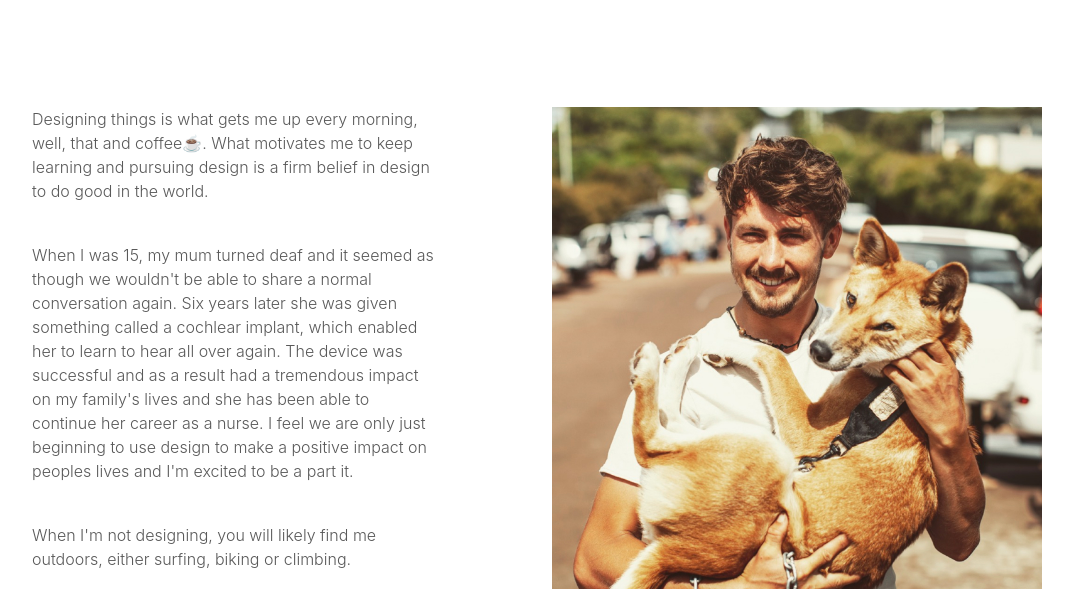
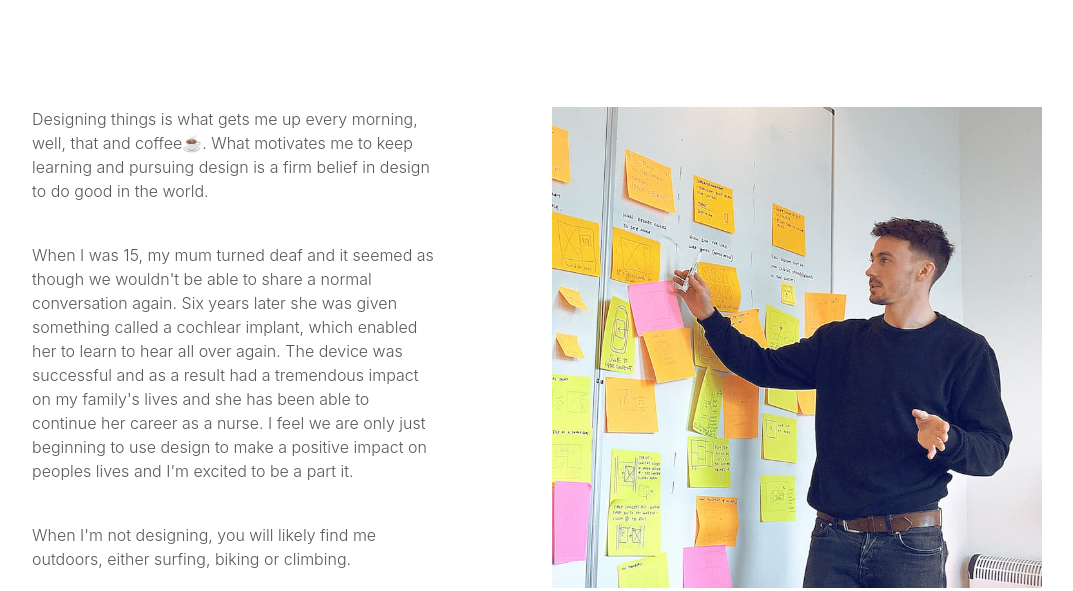
Before and after one commit to daviesjoe15/Portfolio, a plain HTML site: page about.html in a window 1280 px wide. Shown: the part 226-817 px from the top of the page, without its empty margins (103-1176 px from the left). Drawn offline with nearby package versions, Linux system fonts and the light colour scheme.

Commit message:
new about me photo

```diff
--- a/about.html
+++ b/about.html
@@ -43,7 +43,7 @@
 
         <div class="row justify-content-between mb-8">
 
-              <img src="img/about/dingo.jpg" class="col-md-6 order-md-12 mb-6">
+              <img src="img/about/whiteboard.jpg" class="col-md-6 order-md-12 mb-6">
 
 
             <div class="col-md-6 col-lg-5 order-12 order-md-1">
```
